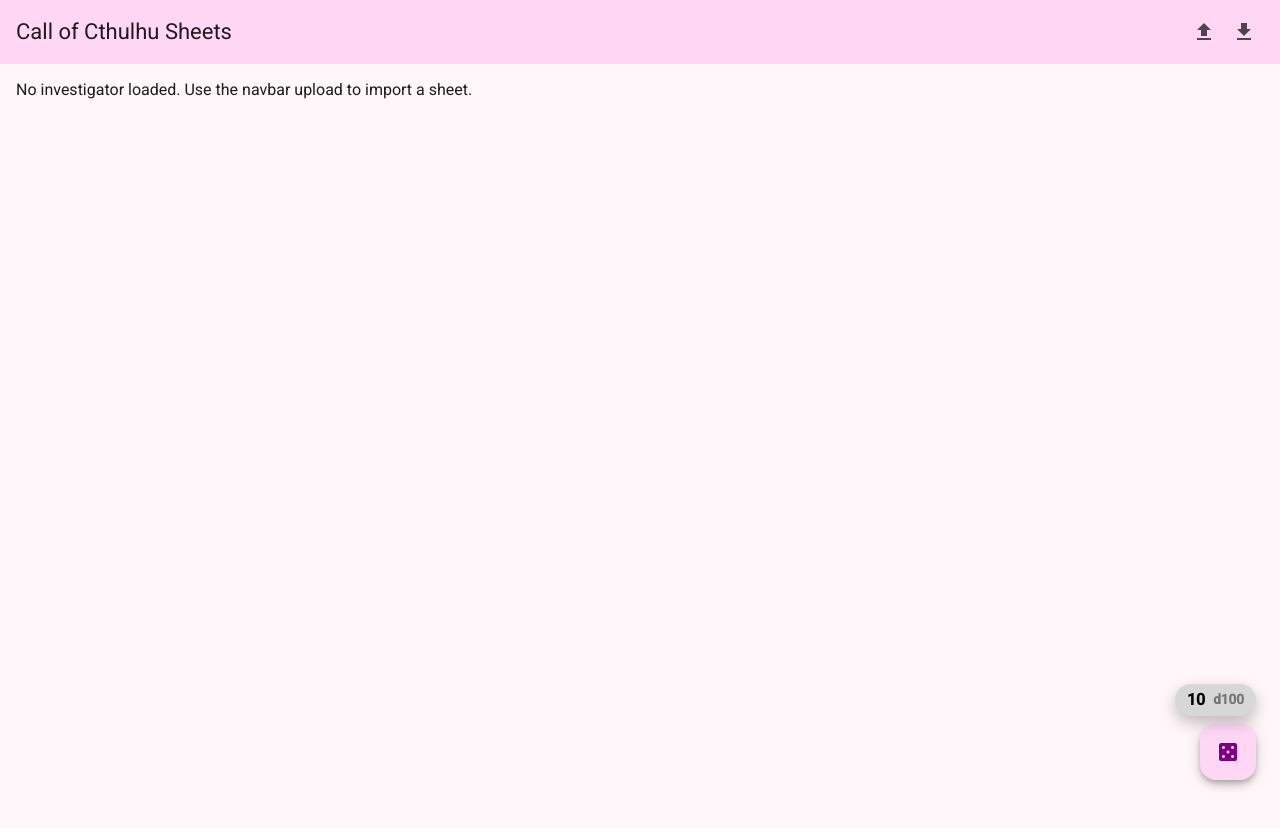
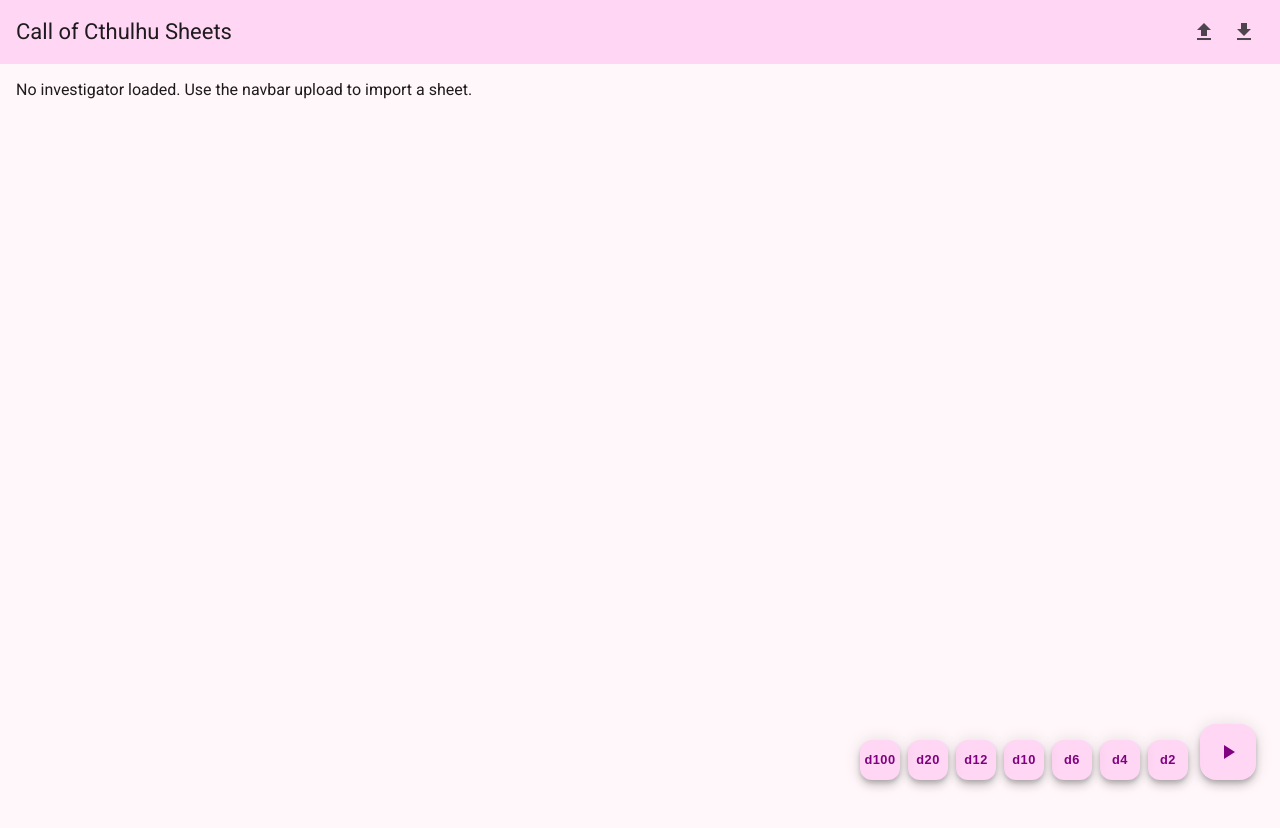
Before and after one commit to cooperdramsey/coc-sheets, an Angular app: page / in a window 1280 px wide. Both pictures are taken after a click on the button "casino". Shown: the top 828 px of the page. Built offline with nearby package versions, Linux system fonts and the light colour scheme.

Commit message:
add ability to roll multiple dice

```diff
--- a/src/app/Services/dice.service.ts
+++ b/src/app/Services/dice.service.ts
@@ -24,6 +24,25 @@
     return roll;
   }
 
+  // Roll multiple dice at once and push each to history.
+  rollMany(requests: Array<{ sides: number; count: number }>): DiceRoll[] {
+    const rolls: DiceRoll[] = [];
+    const groupTimestamp = Date.now(); // tag a group with same timestamp
+    for (const req of requests) {
+      for (let i = 0; i < req.count; i++) {
+        const result = Math.floor(Math.random() * req.sides) + 1;
+        const roll: DiceRoll = {
+          sides: req.sides,
+          result,
+          timestamp: groupTimestamp,
+        };
+        this.history.push(roll);
+        rolls.push(roll);
+      }
+    }
+    return rolls;
+  }
+
   save(result: DiceRoll) {
     this.history.push(result);
   }
--- a/src/app/dice/dice.css
+++ b/src/app/dice/dice.css
@@ -45,6 +45,42 @@
   opacity: 0.75;
 }
 
+.dice-dock {
+  position: fixed;
+  inset-block-end: var(--fab-spacing-block);
+  inset-inline-end: calc(var(--fab-spacing-inline) + var(--fab-size) + 12px);
+  z-index: 1001;
+  display: flex;
+  flex-direction: row-reverse; /* put last item (d100) nearest the FAB */
+  gap: 8px;
+  align-items: center;
+  pointer-events: auto;
+  animation: fadeInUp 140ms ease-out both;
+}
+
+.dice-option {
+  font-weight: 700;
+  font-size: 0.8rem;
+  line-height: 1;
+  letter-spacing: 0.5px;
+  position: relative; /* for badge positioning */
+}
+
+/* Optional: slightly enlarge badge and offset it */
+/* .dice-option .mat-badge-content {
+  font-weight: 700;
+  min-width: 18px;
+  height: 18px;
+  line-height: 18px;
+  transform: translate(2px, -2px);
+} */
+
+:host-context([dir='rtl']) .dice-dock {
+  inset-inline-start: calc(var(--fab-spacing-inline) + var(--fab-size) + 12px);
+  inset-inline-end: auto;
+  flex-direction: row;
+}
+
 /* RTL: move to the left side */
 :host-context([dir='rtl']) .dice-fab,
 :host-context([dir='rtl']) .dice-stack {
--- a/src/app/dice/dice.html
+++ b/src/app/dice/dice.html
@@ -1,13 +1,29 @@
-<div>
+<!-- <div>
   <button
     mat-fab
     color="primary"
-    aria-label="Roll D100"
+    aria-label="Choose die to roll"
     class="dice-fab"
-    (click)="rollDice()"
+    (click)="toggleMenu()"
   >
     <mat-icon>casino</mat-icon>
   </button>
+
+  @if (menuOpen) {
+    <div class="dice-dock" aria-label="Dice options">
+      @for (sides of diceOptions; track sides) {
+        <button
+          mat-mini-fab
+          color="primary"
+          class="dice-option"
+          (click)="rollDice(sides)"
+          [attr.aria-label]="'Roll d' + sides"
+        >
+          d{{ sides }}
+        </button>
+      }
+    </div>
+  }
 
   @if (historyView.length) {
     <div class="dice-stack" aria-live="polite" role="status">
@@ -19,4 +35,48 @@
       }
     </div>
   }
+</div> -->
+
+<div>
+  <button
+    mat-fab
+    color="primary"
+    class="dice-fab"
+    (click)="onFabClick()"
+    [attr.aria-label]="menuOpen ? 'Roll selection' : 'Choose die to roll'"
+  >
+    <mat-icon>{{ menuOpen ? 'play_arrow' : 'casino' }}</mat-icon>
+  </button>
+
+  @if (menuOpen) {
+    <div class="dice-dock" aria-label="Dice options">
+      @for (sides of diceOptions; track sides) {
+        <button
+          mat-mini-fab
+          color="primary"
+          class="dice-option"
+          (click)="addDie(sides)"
+          (contextmenu)="$event.preventDefault(); removeDie(sides)"
+          [attr.aria-label]="'Select d' + sides"
+          [matBadge]="selectedCounts[sides]"
+          matBadgeColor="accent"
+          matBadgeOverlap="true"
+          [matBadgeHidden]="!selectedCounts[sides]"
+        >
+          d{{ sides }}
+        </button>
+      }
+    </div>
+  }
+
+  @if (historyView.length) {
+    <div class="dice-stack" aria-live="polite" role="status">
+      @for (group of historyView; track group.timestamp) {
+        <div class="dice-chip">
+          <strong>{{ group.total }}</strong>
+          <span class="dice-chip-meta">{{ group.expression }}</span>
+        </div>
+      }
+    </div>
+  }
 </div>
--- a/src/app/dice/dice.ts
+++ b/src/app/dice/dice.ts
@@ -2,23 +2,105 @@
 import { DiceService, DiceRoll } from '../Services/dice.service';
 import { MatButtonModule } from '@angular/material/button';
 import { MatIconModule } from '@angular/material/icon';
+import { MatBadgeModule } from '@angular/material/badge';
+
+interface DiceGroupView {
+  total: number;
+  expression: string;
+  timestamp: number;
+}
 
 @Component({
   selector: 'app-dice',
-  imports: [MatButtonModule, MatIconModule],
+  imports: [MatButtonModule, MatIconModule, MatBadgeModule],
   templateUrl: './dice.html',
   styleUrl: './dice.css',
 })
 export class Dice {
   lastRoll?: DiceRoll;
-  historyView: DiceRoll[] = [];
+  historyView: DiceGroupView[] = [];
+  menuOpen = false;
+  diceOptions: number[] = [2, 4, 6, 10, 12, 20, 100];
+
+  // selection counts per die (e.g., { 100: 2, 2: 3 })
+  selectedCounts: Record<number, number> = {};
 
   constructor(private diceService: DiceService) {}
 
-  rollDice() {
-    this.lastRoll = this.diceService.rollInstant(100); // TODO can update this to allow rolling any valid dice [d2, d4, d6, d10, d12, d20, d100]
-    const hist = this.diceService.getHistory();
-    this.historyView = hist.slice(-5);
-    return;
+  toggleMenu() {
+    this.menuOpen = !this.menuOpen;
+  }
+
+  // FAB click: open menu, or roll current selection if open
+  onFabClick() {
+    if (!this.menuOpen) {
+      this.menuOpen = true;
+      return;
+    }
+    const requests = Object.entries(this.selectedCounts).map(([sides, count]) => ({
+      sides: +sides,
+      count: count as number,
+    }));
+    if (requests.length) {
+      this.rollSelection(requests);
+    } else {
+      this.menuOpen = false;
+    }
+  }
+
+  rollDice(sides: number = 100) {
+    this.lastRoll = this.diceService.rollInstant(sides);
+    this.pushGroupView([{ sides, count: 1 }], [this.lastRoll.timestamp], [this.lastRoll.result]);
+    this.menuOpen = false;
+  }
+
+  // Increment count on left-click
+  addDie(sides: number) {
+    this.selectedCounts[sides] = (this.selectedCounts[sides] ?? 0) + 1;
+  }
+
+    // Decrement on right-click
+  removeDie(sides: number) {
+    if (!this.selectedCounts[sides]) return;
+    const next = this.selectedCounts[sides] - 1;
+    if (next <= 0) {
+      delete this.selectedCounts[sides];
+    } else {
+      this.selectedCounts[sides] = next;
+    }
+  }
+
+  private rollSelection(requests: Array<{ sides: number; count: number }>) {
+    const rolls = this.diceService.rollMany(requests);
+    // lastRoll for convenience/debug
+    this.lastRoll = rolls[rolls.length - 1];
+
+    // Compute total and a readable expression like "2d100 + 3d2"
+    this.pushGroupView(
+      requests,
+      rolls.map(r => r.timestamp),
+      rolls.map(r => r.result)
+    );
+
+    // Reset selection and close menu
+    this.selectedCounts = {};
+    this.menuOpen = false;
+  }
+
+  private pushGroupView(
+    requests: Array<{ sides: number; count: number }>,
+    timestamps: number[],
+    results: number[]
+  ) {
+    const total = results.reduce((a, b) => a + b, 0);
+    const expression = requests
+      .map(r => `${r.count}d${r.sides}`)
+      .join(' + ');
+    const timestamp = timestamps[0] ?? Date.now();
+
+    const group: DiceGroupView = { total, expression, timestamp };
+
+    // Keep only last 5 groups
+    this.historyView = [...this.historyView, group].slice(-5);
   }
 }
```
